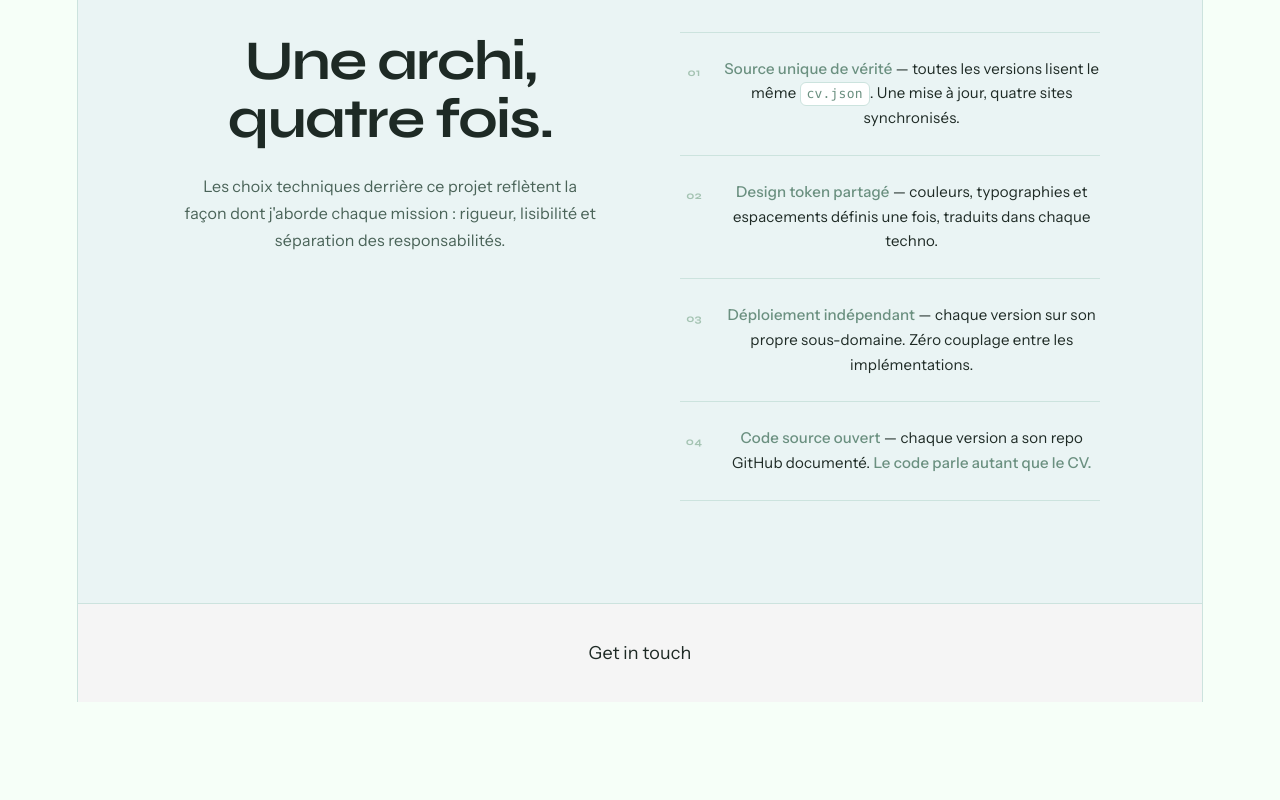
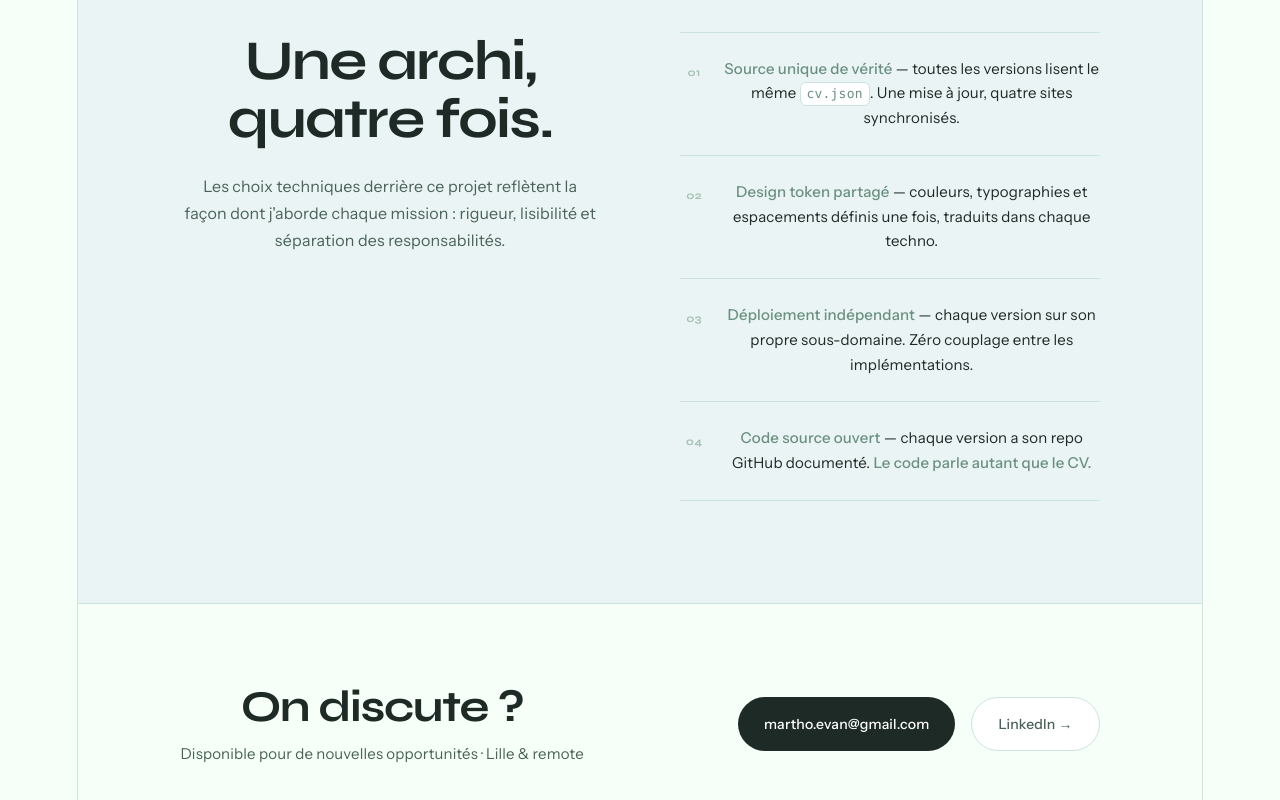
Before and after one commit to MayuriXx/portfolio-meta, a Vue app: page / in a window 1280 px wide. Shown: the part 2210-3010 px from the top of the page. Before the commit the page ends 2912 px from the top, so only its background shows below. Built offline with nearby package versions, Linux system fonts and the light colour scheme.

Commit message:
feat: add ContactStrip component

```diff
--- a/src/components/ContactStrip.vue
+++ b/src/components/ContactStrip.vue
@@ -1,15 +1,96 @@
 <template>
-  <footer class="contact">
-    <p>Get in touch</p>
-  </footer>
+    <section class="contact">
+        <div class="contact__left">
+            <h2 class="contact__title">On discute ?</h2>
+            <p class="contact__sub">Disponible pour de nouvelles opportunités · Lille & remote</p>
+        </div>
+        <div class="contact__actions">
+
+            <a href="mailto:martho.evan@gmail.com" class="btn btn--dark">
+                martho.evan@gmail.com
+            </a>
+
+            <a href="https://www.linkedin.com/in/evan-martho/" target="_blank" class="btn btn--outline">
+                LinkedIn →
+            </a>
+        </div>
+    </section>
 </template>
 
 <script setup>
+// stateless
 </script>
 
 <style scoped>
 .contact {
-  padding: 2rem;
-  background-color: #f5f5f5;
+    padding: clamp(var(--space-lg), 6vw, var(--space-xl)) clamp(var(--space-md), 8vw, var(--space-2xl));
+    display: flex;
+    align-items: center;
+    justify-content: space-between;
+    flex-wrap: wrap;
+    gap: var(--space-lg);
+}
+
+.contact__title {
+    font-family: var(--font-display);
+    font-size: clamp(28px, 4vw, 44px);
+    font-weight: 700;
+    letter-spacing: -0.03em;
+    color: var(--ink);
+    margin-bottom: var(--space-xs);
+}
+
+.contact__sub {
+    font-size: 15px;
+    color: var(--ink-mid);
+}
+
+.contact__actions {
+    display: flex;
+    gap: var(--space-sm);
+    flex-wrap: wrap;
+}
+
+/* Boutons — dupliqués depuis HeroSection en attendant de les déplacer dans tokens.css */
+.btn {
+    display: inline-flex;
+    align-items: center;
+    gap: var(--space-xs);
+    text-decoration: none;
+    font-size: 14px;
+    font-weight: 500;
+    padding: 13px 26px;
+    border-radius: var(--radius-full);
+    transition: all 0.2s;
+    white-space: nowrap;
+}
+
+.btn--dark {
+    background: var(--ink);
+    color: white;
+}
+
+.btn--dark:hover {
+    background: #2e3d38;
+    transform: translateY(-2px);
+}
+
+.btn--outline {
+    border: 1.5px solid var(--border);
+    color: var(--ink-mid);
+    background: white;
+}
+
+.btn--outline:hover {
+    border-color: var(--accent-mid);
+    color: var(--ink);
+    transform: translateY(-2px);
+}
+
+@media (max-width: 600px) {
+    .contact {
+        flex-direction: column;
+        align-items: flex-start;
+    }
 }
 </style>
```
